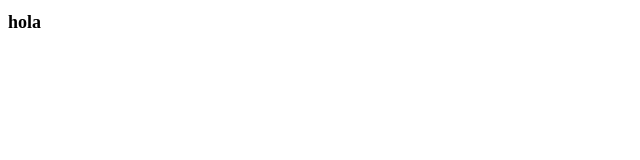
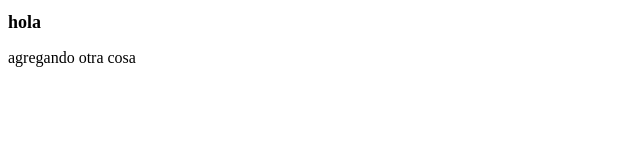
Before and after one commit to EdgarOrtiz0502/ufuscado_unido, a plain HTML site: page index.html in a window 1280 px wide. Shown: the whole page, without its empty margins (0-640 px from the left). Drawn offline with Linux system fonts and the light colour scheme.

Commit message:
ejemplo 2

```diff
--- a/index.html
+++ b/index.html
@@ -10,6 +10,7 @@
 
 <body>
     <h1>hola</h1>
+    <p>agregando otra cosa</p>
 </body>
 
 </html>
```
